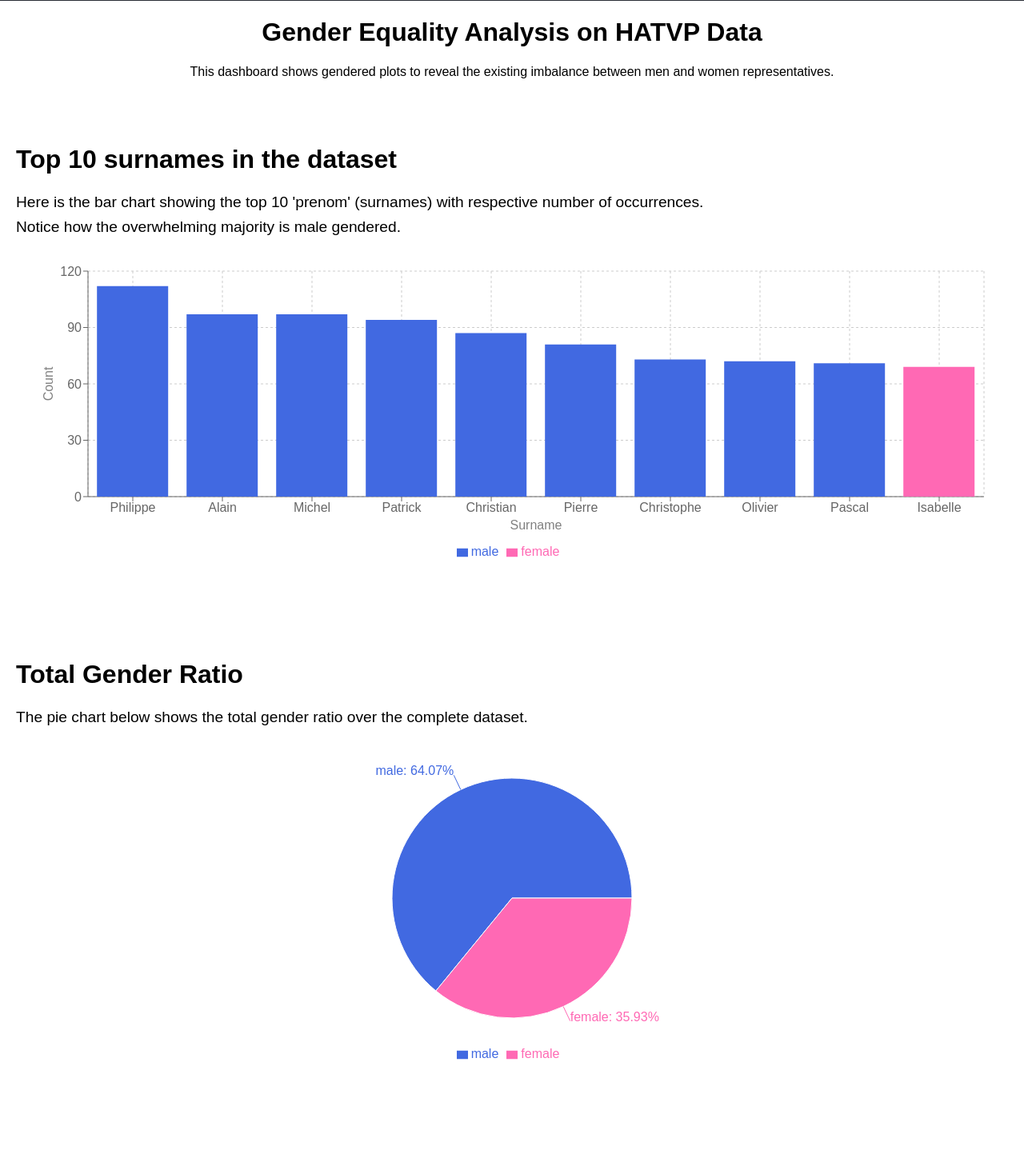
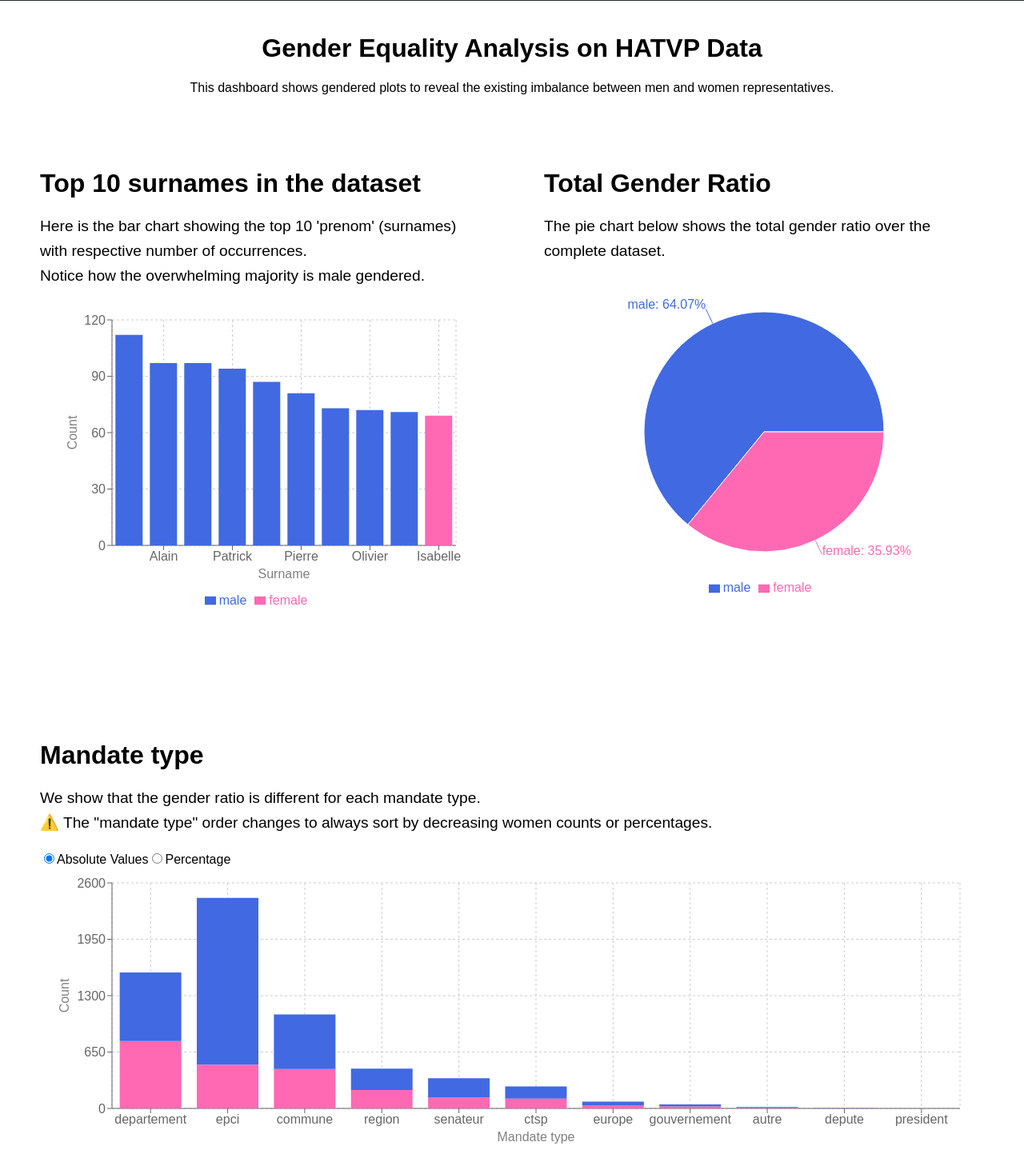
Before and after one commit to louispaulet/hatvp_reactjs_viz, a React (Create React App) app in the folder hatvp_viz/: page /hatvp_reactjs_viz/gender_equality in a window 1280 px wide. Shown: the part 80-1523 px from the top of the page at 80% size. Built offline with nearby package versions, Linux system fonts and the light colour scheme.

Commit message:
move gender equality plots into a 2x2 grid for more compact presentation in gender equality dashboard

```diff
--- a/hatvp_viz/src/App.css
+++ b/hatvp_viz/src/App.css
@@ -97,3 +97,22 @@ body {
   color: #61dafb;
   text-decoration: none;
 }
+
+
+.gender-equality-container {
+  width: 100%;
+  padding: 20px;
+  box-sizing: border-box;
+}
+
+.plots-grid {
+  display: flex;
+  flex-wrap: wrap;
+  gap: 20px;
+}
+
+.plot-item {
+  flex: 1 1 calc(50% - 20px);
+  box-sizing: border-box;
+  padding: 10px;
+}
--- a/hatvp_viz/src/dashboards/gender_equality.js
+++ b/hatvp_viz/src/dashboards/gender_equality.js
@@ -1,21 +1,23 @@
-import React, { useEffect, useState } from 'react';
+import React from 'react';
 import SurnameCount from './../plots/surname_count.js';
 import TotalGenderRatio from './../plots/total_gender_ratio.js';
 import GenderCountPerMandateType from './../plots/gender_count_per_mandate_type.js';
 import GenderChoropleth from './../plots/gender_choropleth.js';
+import './../App.css';
 
 const GenderEquality = () => {
   return (
-  <div>
-    <h1>Gender Equality Analysis on HATVP Data</h1>
-    <p>This dashboard shows gendered plots to reveal the existing imbalance between men and women representatives.</p>
-    <SurnameCount/>
-    <TotalGenderRatio/>
-    <GenderCountPerMandateType/>
-    <GenderChoropleth/>
-  </div>
+    <div className="gender-equality-container">
+      <h1>Gender Equality Analysis on HATVP Data</h1>
+      <p>This dashboard shows gendered plots to reveal the existing imbalance between men and women representatives.</p>
+      <div className="plots-grid">
+        <div className="plot-item"><SurnameCount/></div>
+        <div className="plot-item"><TotalGenderRatio/></div>
+        <div className="plot-item"><GenderCountPerMandateType/></div>
+        <div className="plot-item"><GenderChoropleth/></div>
+      </div>
+    </div>
   );
-
 }
 
 export default GenderEquality;
```
